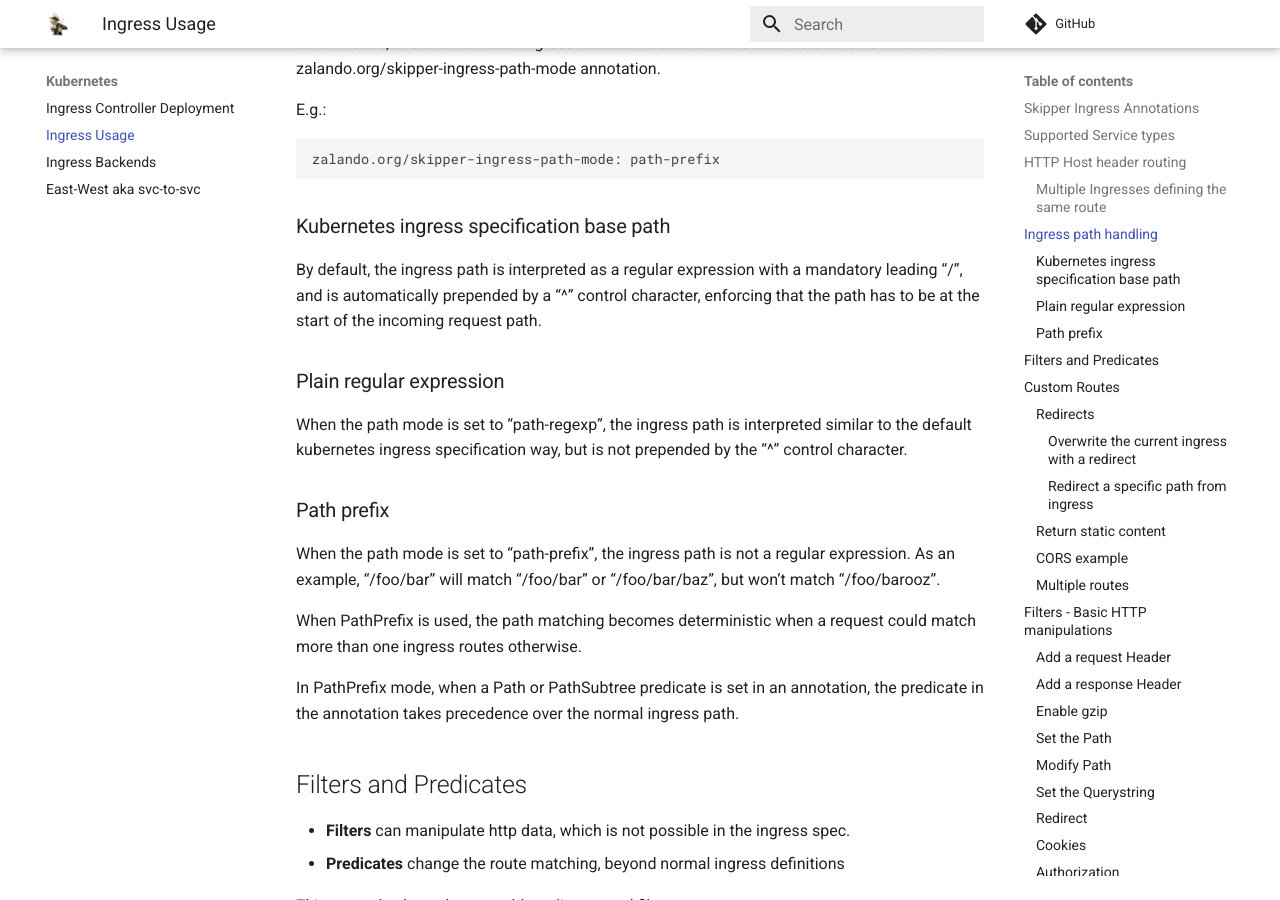
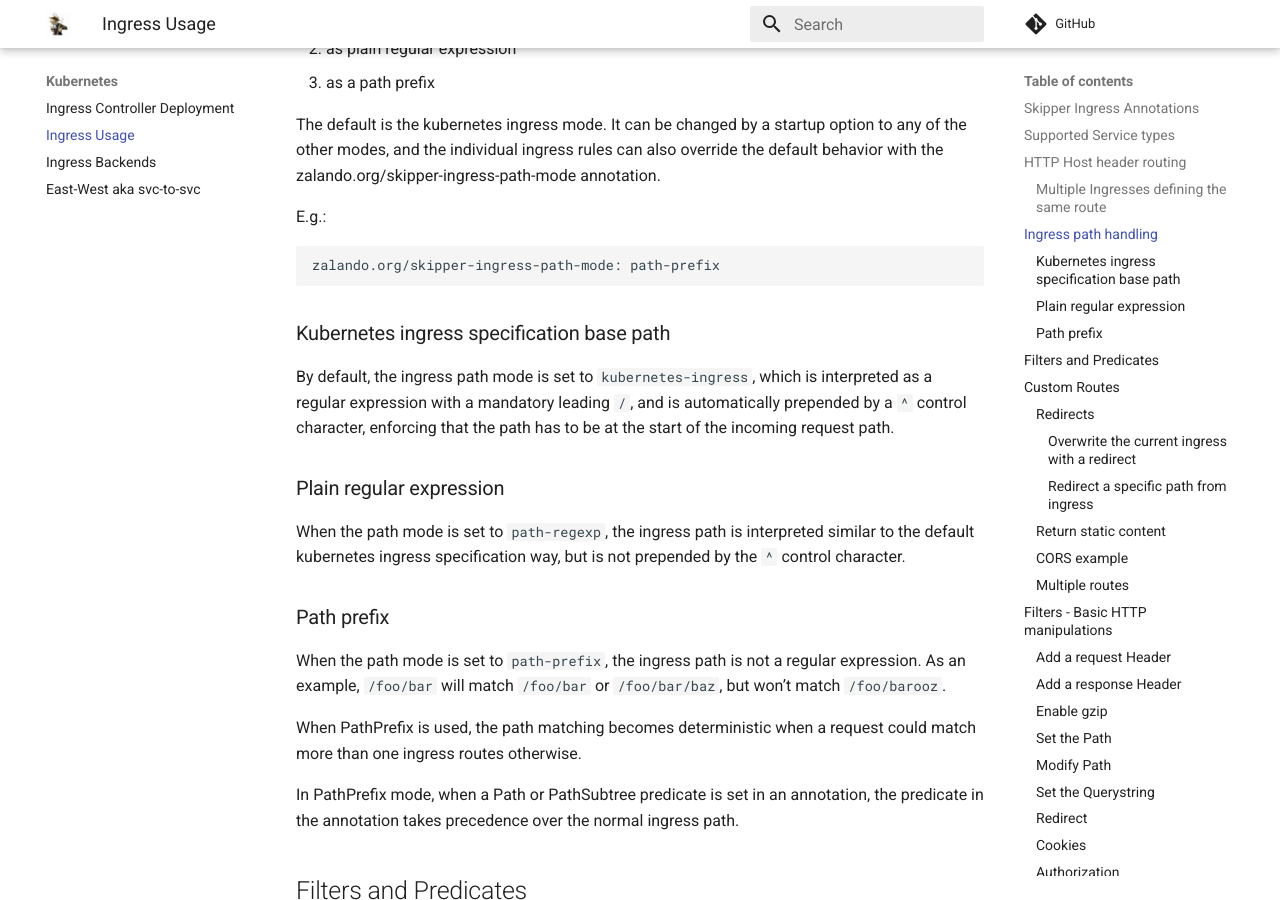
Before and after one commit to zalando/skipper, an MkDocs documentation site: the page built from docs/kubernetes/ingress-usage.md, in a window 1280 px wide and 900 px high, scrolled down 3504 px. Built offline with MkDocs 1.6.1 and Material for MkDocs 9.7.7, drawn with Linux system fonts in a browser that asks for light colours; comment, search, counter and statistics services are not loaded; some of the changed text lies outside the part shown.

Commit message:
doc: add missing annotation doc: change "" to backticks to render more nicely doc: separate path mode options with | instead of /, because we use the same pattern elsewhere in the cli docs
Signed-off-by: Sandor Szücs <sandor.szuecs@zalando.de>

```diff
--- a/docs/kubernetes/ingress-usage.md
+++ b/docs/kubernetes/ingress-usage.md
@@ -16,6 +16,7 @@
 zalando.org/skipper-ingress-redirect | `"true"` | change the default HTTPS redirect behavior for specific ingresses (true/false)
 zalando.org/skipper-ingress-redirect-code | `301` | change the default HTTPS redirect code for specific ingresses
 zalando.org/skipper-loadbalancer | `consistentHash` | defaults to `roundRobin`, [see available choices](../../reference/backends/#load-balancer-backend)
+zalando.org/skipper-ingress-path-mode | `path-prefix` | defaults to `kubernetes-ingress`, [see available choices](#ingress-path-handling), to change the default use `-kubernetes-path-mode`
 
 ## Supported Service types
 
@@ -139,21 +140,23 @@
 
 ### Kubernetes ingress specification base path
 
-By default, the ingress path is interpreted as a regular expression with a
-mandatory leading "/", and is automatically prepended by a "^" control character,
-enforcing that the path has to be at the start of the incoming request path.
+By default, the ingress path mode is set to `kubernetes-ingress`,
+which is interpreted as a regular expression with a mandatory leading
+`/`, and is automatically prepended by a `^` control character,
+enforcing that the path has to be at the start of the incoming request
+path.
 
 ### Plain regular expression
 
-When the path mode is set to "path-regexp", the ingress path is interpreted similar
-to the default kubernetes ingress specification way, but is not prepended by the "^"
+When the path mode is set to `path-regexp`, the ingress path is interpreted similar
+to the default kubernetes ingress specification way, but is not prepended by the `^`
 control character.
 
 ### Path prefix
 
-When the path mode is set to "path-prefix", the ingress path is not a regular
-expression. As an example, "/foo/bar" will match "/foo/bar" or "/foo/bar/baz", but
-won't match "/foo/barooz".
+When the path mode is set to `path-prefix`, the ingress path is not a regular
+expression. As an example, `/foo/bar` will match `/foo/bar` or `/foo/bar/baz`, but
+won't match `/foo/barooz`.
 
 When PathPrefix is used, the path matching becomes deterministic when
 a request could match more than one ingress routes otherwise.
```
Also changed, not shown: 1 other file.
